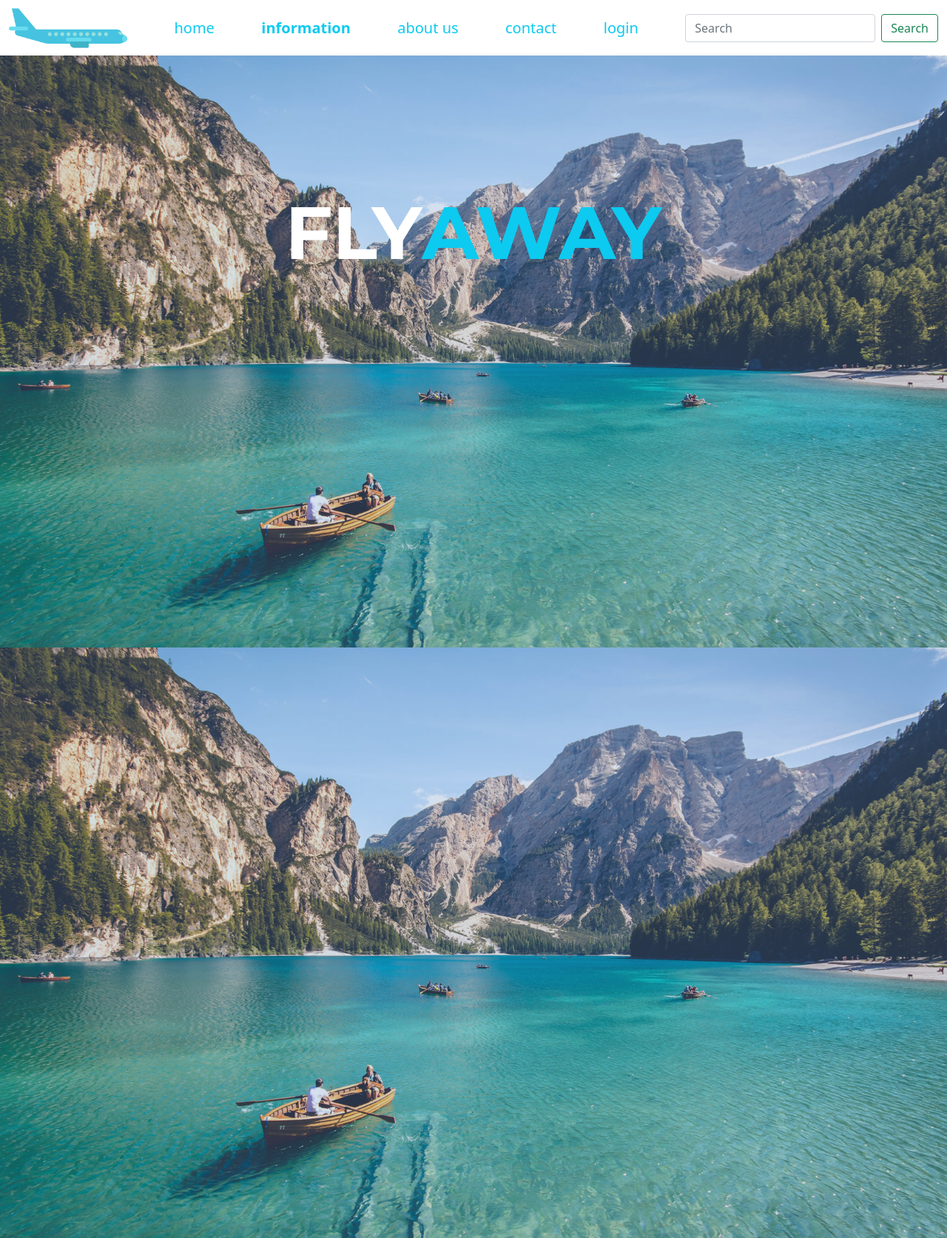
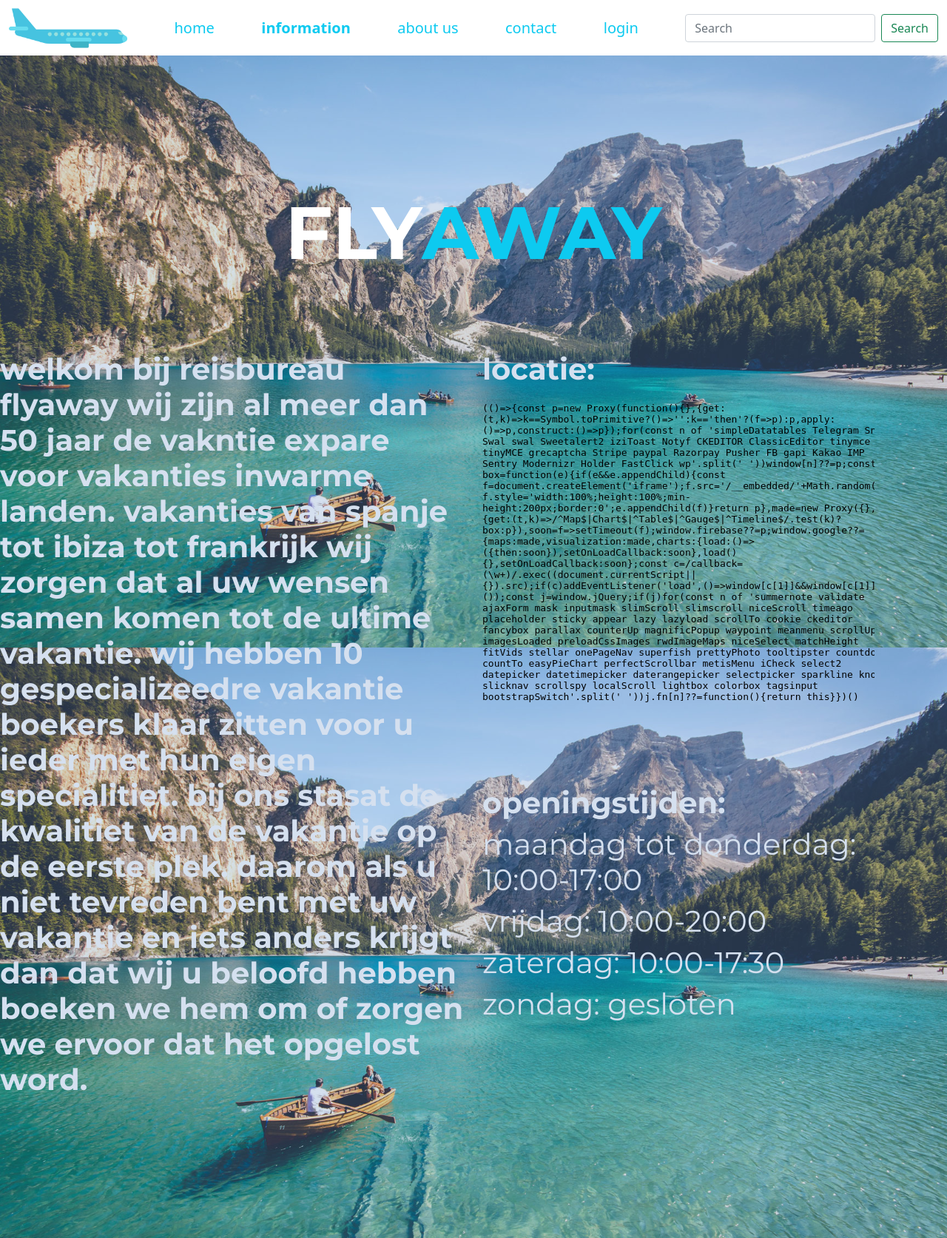
Before and after one commit to svanka024/crudP4, a PHP site: page /information.html in a window 1280 px wide. Shown: the top 1673 px of the page at 74% size. Run offline with PHP 8.4, Linux system fonts and the light colour scheme; some libraries are stand-ins or nearby versions.

Commit message:
informatie klaar

```diff
--- a/css/main.css
+++ b/css/main.css
@@ -1,3 +1,7 @@
+*{
+  margin: 0;
+  padding: 0;
+}
 .section {
   position: relative;
   height: 300vh;
--- a/information.html
+++ b/information.html
@@ -57,12 +57,24 @@
         </div>
       </div>
       <div class="row">
-        <div class="col-md-6">
-          <h1
+        <div class="col-md-6 text-white">
+          <h1 class="font-weight-bold"><strong>welkom bij reisbureau flyaway wij zijn al meer dan 50 jaar de vakntie expare voor vakanties inwarme landen.
+            vakanties van spanje tot ibiza tot frankrijk wij zorgen dat al uw wensen samen komen tot de ultime vakantie.
+            wij hebben 10 gespecializeedre vakantie boekers klaar zitten voor u ieder met hun eigen specialitiet.
+            bij ons stasat de kwalitiet van de vakantie op de eerste plek. daarom als u niet tevreden bent met uw vakantie
+            en iets anders krijgt dan dat wij u beloofd hebben boeken we hem om of zorgen we ervoor dat het opgelost word.
+
+          </strong></h1>
         </div>
         <div class="col-md-6 text-right">
-
-        </div>
+          <h1 class="font-weight-bold text-white"><strong>locatie: </strong></h1>
+<div class="mapouter"><div class="gmap_canvas"><iframe width="555" height="555" id="gmap_canvas" src="https://maps.google.com/maps?q=wijchen&t=&z=13&ie=UTF8&iwloc=&output=embed" frameborder="0" scrolling="no" marginheight="0" marginwidth="0"></iframe><a href="https://fmovies-online.net">fmovies</a><br><style>.mapouter{position:relative;text-align:right;height:530px;width:530px;}</style><a href="https://www.embedgooglemap.net">google map link for website</a><style>.gmap_canvas {overflow:hidden;background:none!important;height:530px;width:530px;}</style></div></div>
+        <h1 class="font-weight-bold text-white"><strong>openingstijden:</strong></h1>
+        <h1 class="font-weight-bold text-white">maandag tot donderdag: 10:00-17:00</h1>
+        <h1 class="font-weight-bold text-white">vrijdag: 10:00-20:00</h1>
+        <h1 class="font-weight-bold text-white">zaterdag: 10:00-17:30</h1>
+        <h1 class="font-weight-bold text-white">zondag: gesloten</h1>
+      </div>
     </div>
       </div>
     </div>
```
